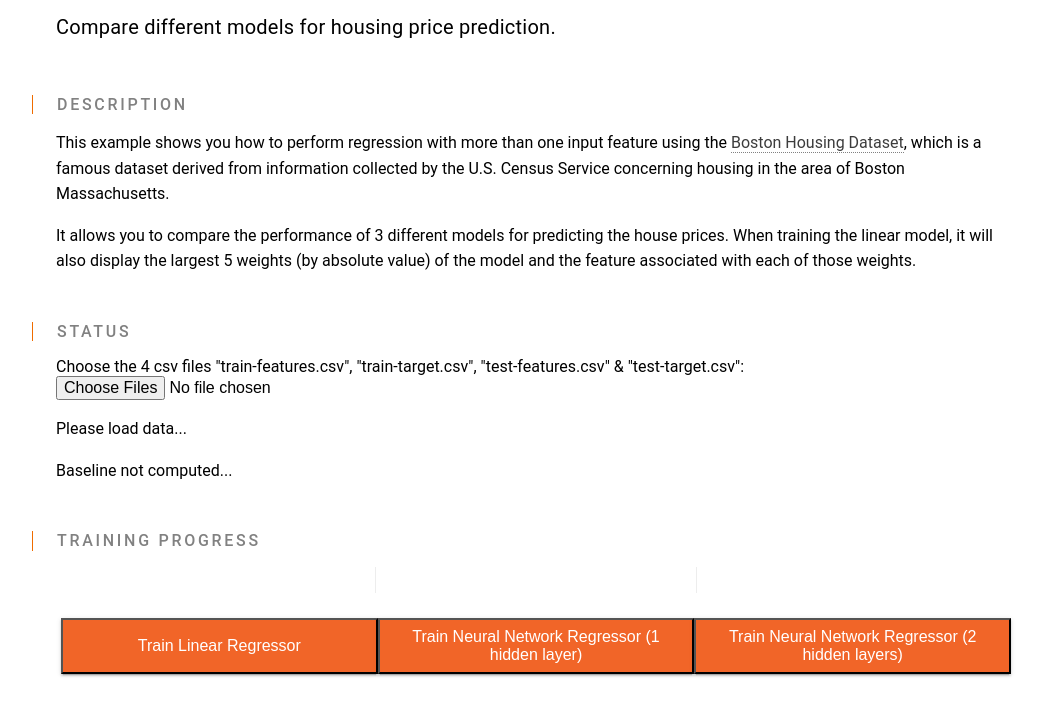
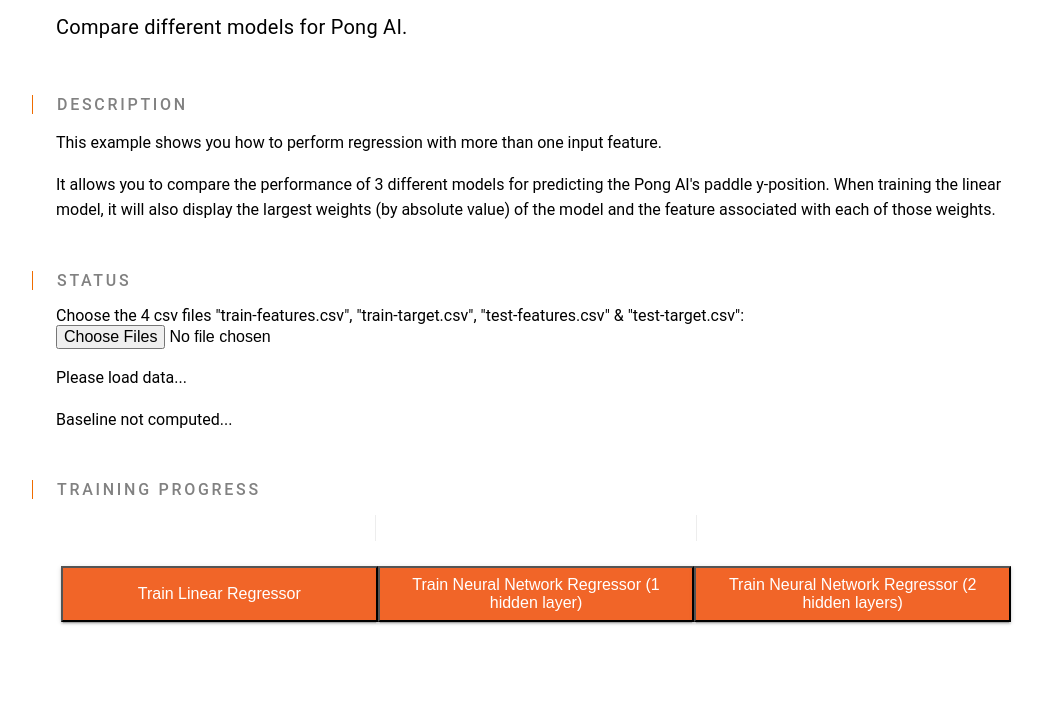
Before and after one commit to embiem/ml-pong-tf, a website built with Parcel: page index.html in a window 1280 px wide. Shown: the part 115-830 px from the top of the page, without its empty margins (104-1147 px from the left). After the commit the page ends 802 px from the top, so only its background shows below. Built offline with nearby package versions, Linux system fonts and the light colour scheme.

Commit message:
Update page text to fit Pong AI use case

```diff
--- a/index.html
+++ b/index.html
@@ -36,20 +36,17 @@
   <div class='tfjs-example-container centered-container'>
     <section class='title-area'>
       <h1>Multivariate Regression</h1>
-      <p class='subtitle'>Compare different models for housing price prediction.</p>
+      <p class='subtitle'>Compare different models for Pong AI.</p>
     </section>
 
     <section>
       <p class='section-head'>Description</p>
       <p>
-        This example shows you how to perform regression with more than one input feature using the
-        <a href="https://www.cs.toronto.edu/~delve/data/boston/bostonDetail.html">Boston Housing Dataset</a>,
-        which is a famous dataset derived from information collected by the U.S. Census Service concerning housing
-        in the area of Boston Massachusetts.
+        This example shows you how to perform regression with more than one input feature.
       </p>
       <p>
-        It allows you to compare the performance of 3 different models for predicting the house prices. When training
-        the linear model, it will also display the largest 5 weights (by absolute value) of the model and
+        It allows you to compare the performance of 3 different models for predicting the Pong AI's paddle y-position. When training
+        the linear model, it will also display the largest weights (by absolute value) of the model and
         the feature associated with each of those weights.
       </p>
     </section>
```
